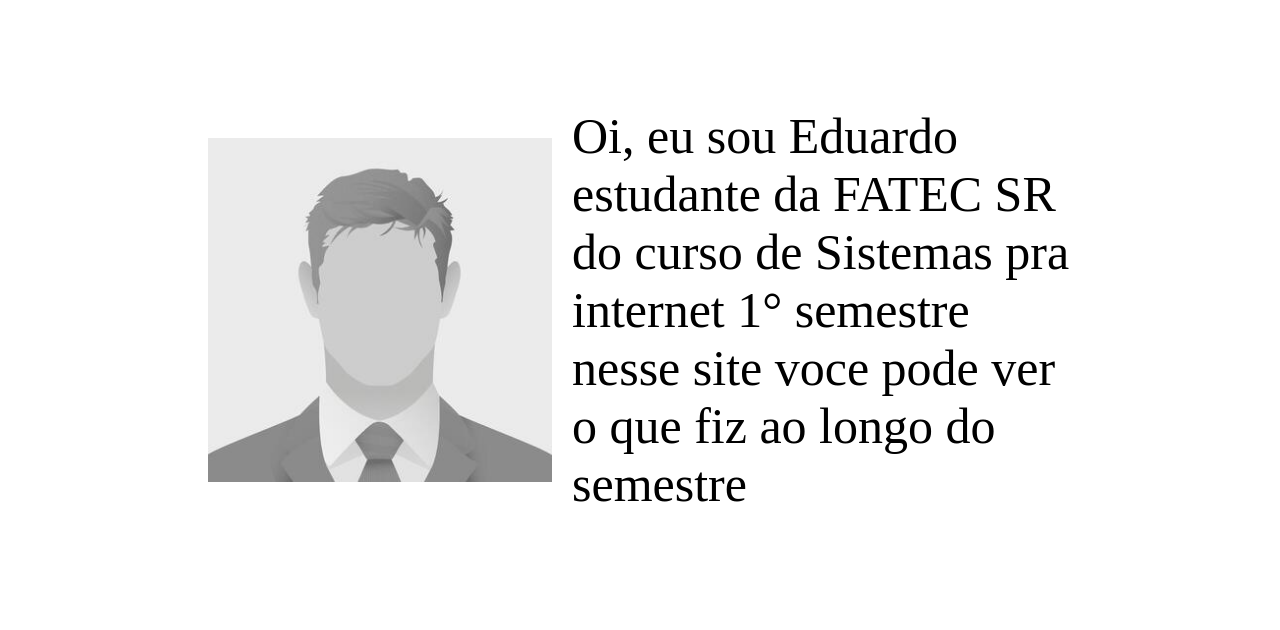
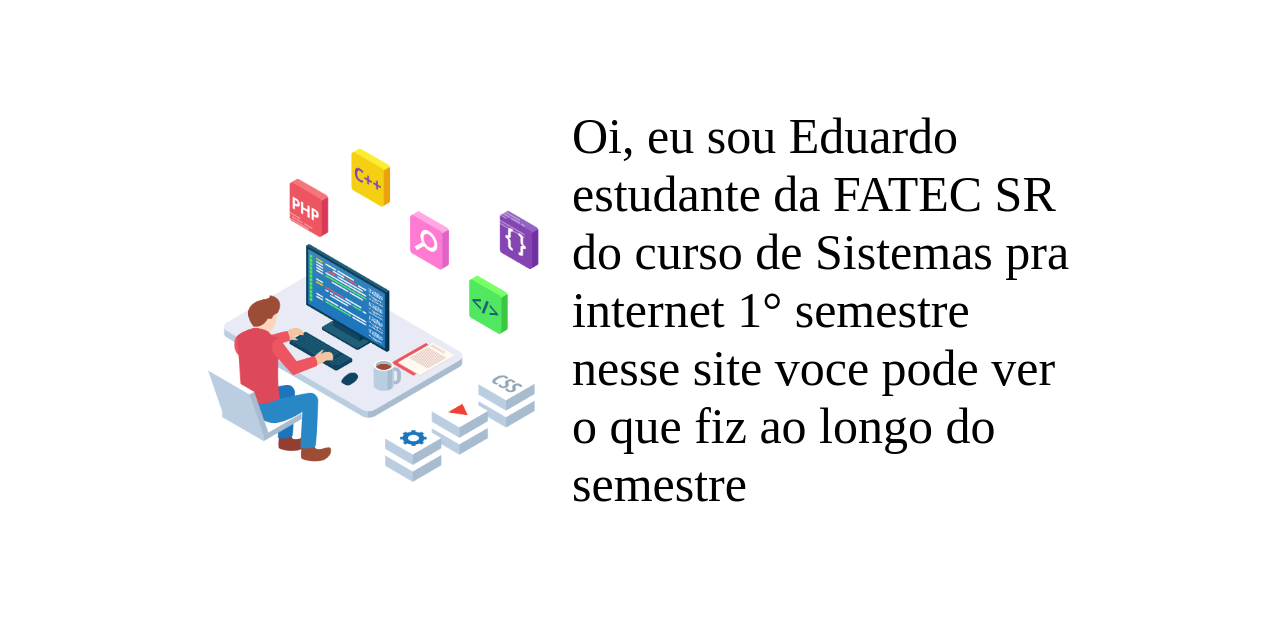
Before and after one commit to EduardoMarques06/P2_pssi, a plain HTML site: page index.html in a window 1280 px wide. Shown: the part 90-720 px from the top of the page. Drawn offline with Linux system fonts and the light colour scheme.

Commit message:
terminei de colocar as imagens

```diff
--- a/index.html
+++ b/index.html
@@ -18,7 +18,7 @@
     </header>
 
     <main>
-        <img class="img_home" src="./img/placeholder img.jpg">
+        <img class="img_home" src="./img/home.png">
         <a class="texto_home">Oi, eu sou Eduardo estudante da FATEC SR do curso de Sistemas pra internet 1° semestre
             nesse site voce pode ver o que fiz ao longo do semestre</a>
 
```
Also changed, not shown: sobre_mim.html (+1 -1 lines), img/home.png (added), img/minha_foto.jpg (added).
